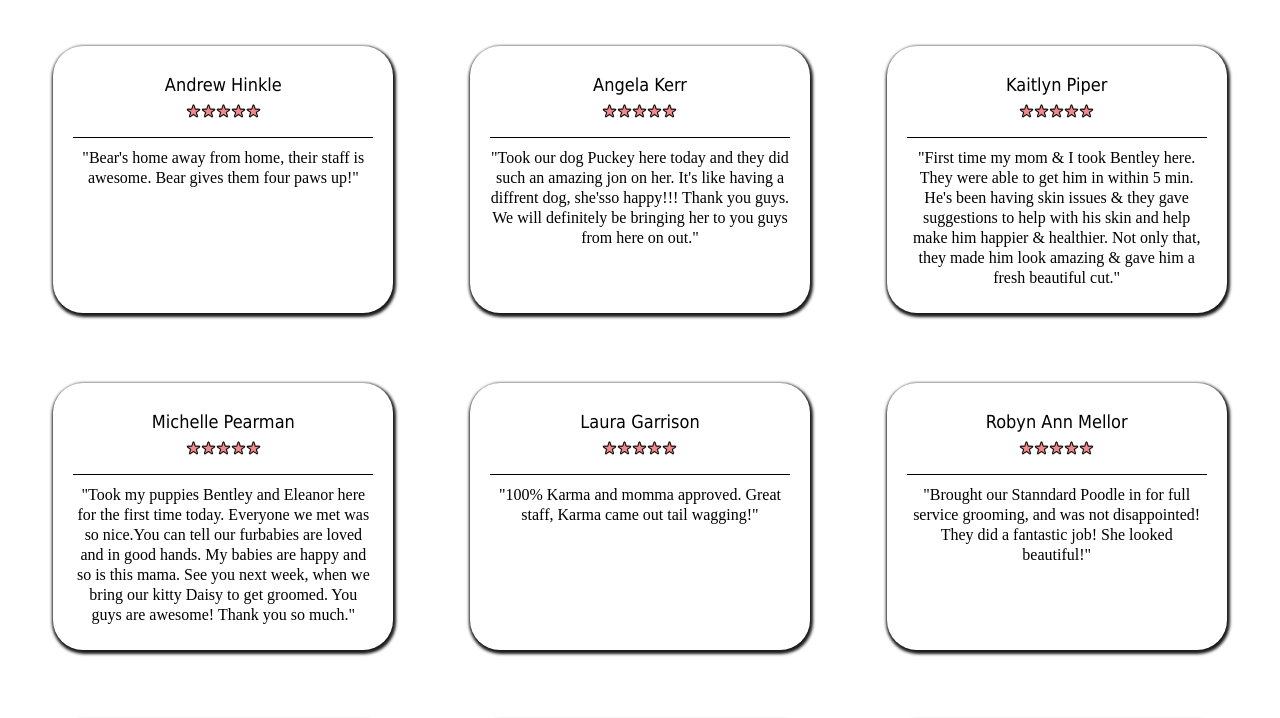
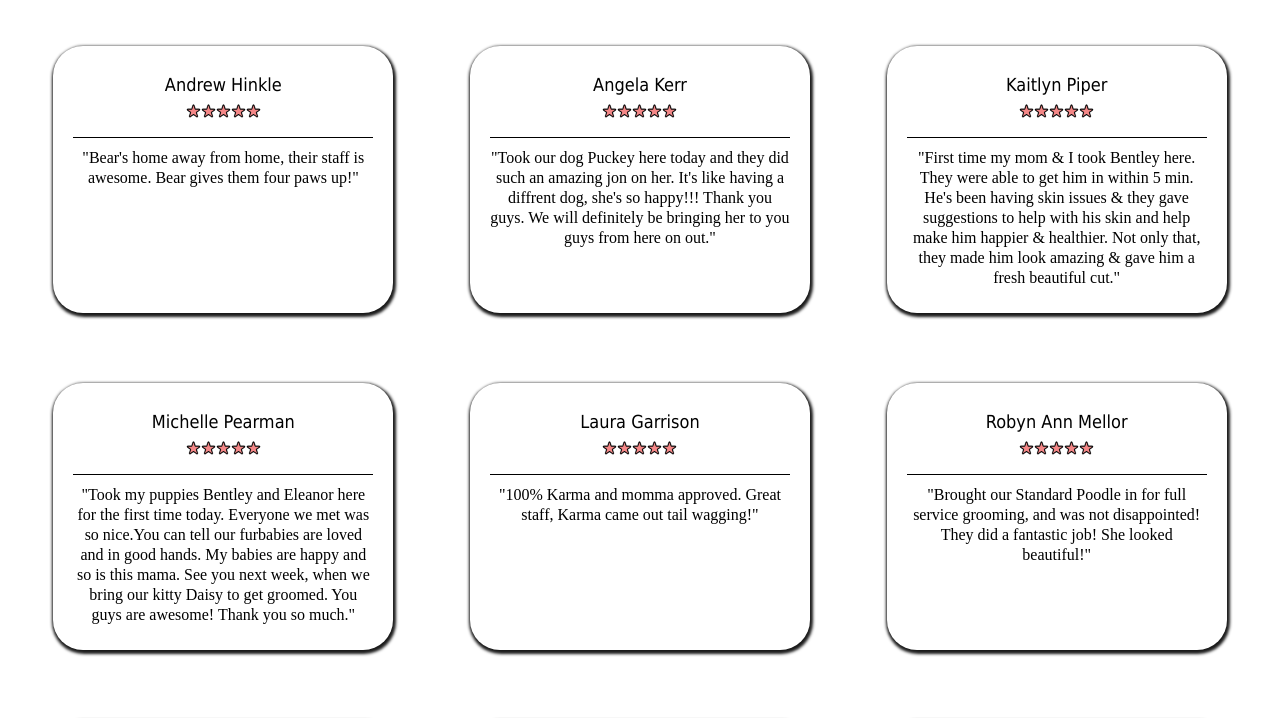
Before and after one commit to ElyCruzin/Senior-Project, a plain HTML site: page reviews.html in a window 1280 px wide. Shown: the part 486-1204 px from the top of the page. Drawn offline with Linux system fonts and the light colour scheme; a web font is replaced by a local one.

Commit message:
Update reviews.html

```diff
--- a/reviews.html
+++ b/reviews.html
@@ -98,7 +98,7 @@
                     <div class="review-div">
                       <h3>Angela Kerr</h3>
                       <div><img src="Images/star.svg" class="star"><img src="Images/star.svg" class="star"><img src="Images/star.svg" class="star"><img src="Images/star.svg" class="star"><img src="Images/star.svg" class="star"></div>
-                      <p>"Took our dog Puckey here today and they did such an amazing jon on her. It's like having a diffrent dog, she'sso happy!!! Thank you guys. We will definitely be bringing her to you guys from here on out."</p>
+                      <p>"Took our dog Puckey here today and they did such an amazing jon on her. It's like having a diffrent dog, she's so happy!!! Thank you guys. We will definitely be bringing her to you guys from here on out."</p>
                     </div>
                     <div class="review-div">
                       <h3>Kaitlyn Piper</h3>
@@ -118,7 +118,7 @@
                     <div class="review-div">
                       <h3>Robyn Ann Mellor</h3>
                       <div><img src="Images/star.svg" class="star"><img src="Images/star.svg" class="star"><img src="Images/star.svg" class="star"><img src="Images/star.svg" class="star"><img src="Images/star.svg" class="star"></div>
-                      <p>"Brought our Stanndard Poodle in for full service grooming, and was not disappointed! They did a fantastic job! She looked beautiful!"</p>
+                      <p>"Brought our Standard Poodle in for full service grooming, and was not disappointed! They did a fantastic job! She looked beautiful!"</p>
                     </div>
                     <div class="review-div">
                       <h3>Stephanie Jones</h3>
```
